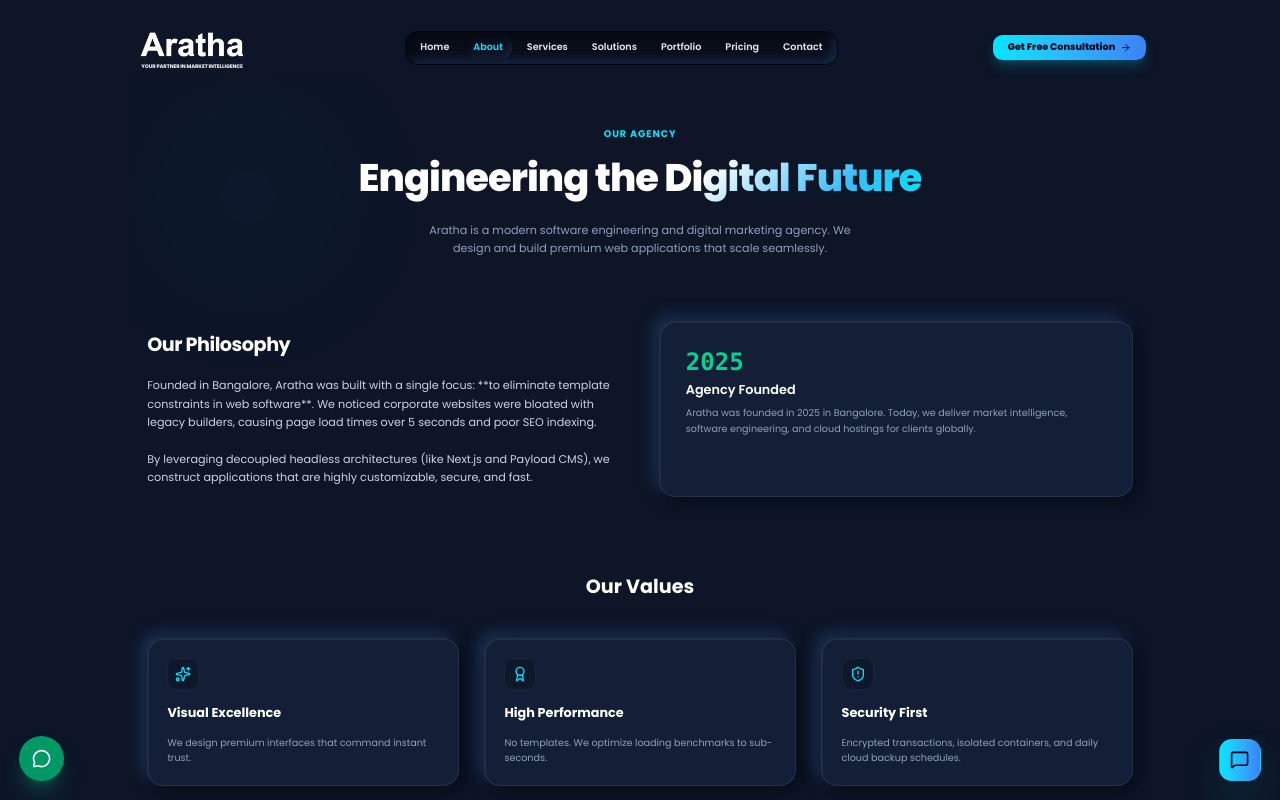
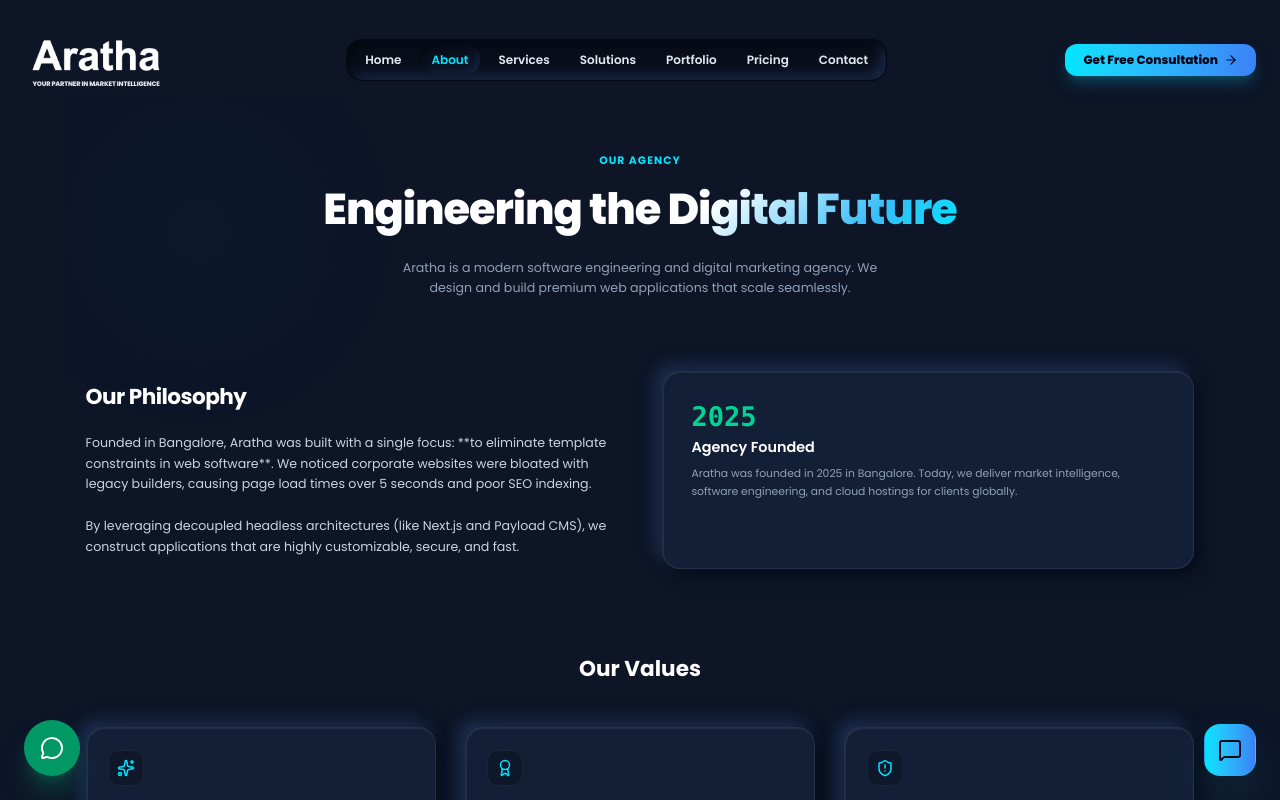
Before and after one commit to aratha-in/aratha_v2, a Next.js app: page /about in a window 1280 px wide. Shown: the top 800 px of the page. Built offline with nearby package versions, Linux system fonts and the light colour scheme.

Commit message:
style: apply 10% zoom out (zoom: 0.9) specifically to About page and restore default global scale

```diff
--- a/frontend/app/globals.css
+++ b/frontend/app/globals.css
@@ -31,10 +31,6 @@
   --background: #0D1527;
   --foreground: #FFFFFF;
   --font-poppins: 'Poppins', sans-serif;
-}
-
-html {
-  zoom: 0.8;
 }
 
 body {
--- a/src/app/(frontend)/about/page.tsx
+++ b/src/app/(frontend)/about/page.tsx
@@ -25,7 +25,7 @@
   ];
 
   return (
-    <div className="relative w-full py-16 px-6 max-w-7xl mx-auto overflow-hidden">
+    <div className="relative w-full py-16 px-6 max-w-7xl mx-auto overflow-hidden" style={{ zoom: 0.9 }}>
       {/* Decorative Blur Blob */}
       <div className="glow-blob bg-accent -top-10 -left-10" />
 
--- a/src/app/globals.css
+++ b/src/app/globals.css
@@ -31,10 +31,6 @@
   --background: #0D1527;
   --foreground: #FFFFFF;
   --font-poppins: 'Poppins', sans-serif;
-}
-
-html {
-  zoom: 0.8;
 }
 
 body {
```
